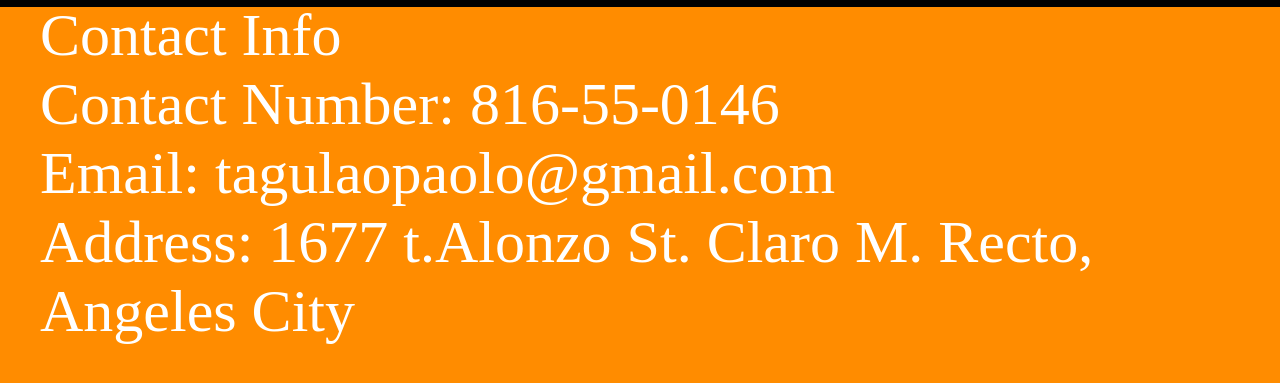
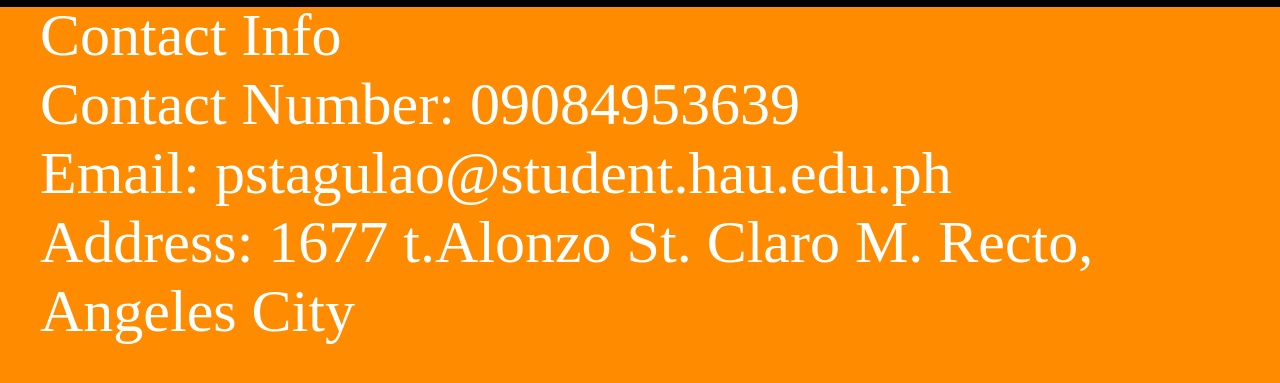
Before and after one commit to Tagzzz/Portfolio_Revised, a plain HTML site: page contact.html in a window 1280 px wide. Shown: the part 227-610 px from the top of the page. Drawn offline with Linux system fonts and the light colour scheme.

Commit message:
Update contact.html

```diff
--- a/contact.html
+++ b/contact.html
@@ -26,8 +26,8 @@
 <section class="home" id="home">
     <div class="max-width">
         <div class="head_0">Contact Info</div>
-        <div class="head_1">Contact Number: 816-55-0146</div>
-        <div class="head_2">Email: tagulaopaolo@gmail.com</div>
+        <div class="head_1">Contact Number: 09084953639</div>
+        <div class="head_2">Email: pstagulao@student.hau.edu.ph</div>
         <div class="head_3">Address: 1677 t.Alonzo St. Claro M. Recto, Angeles City</div>
     </div>
 </section>
```
